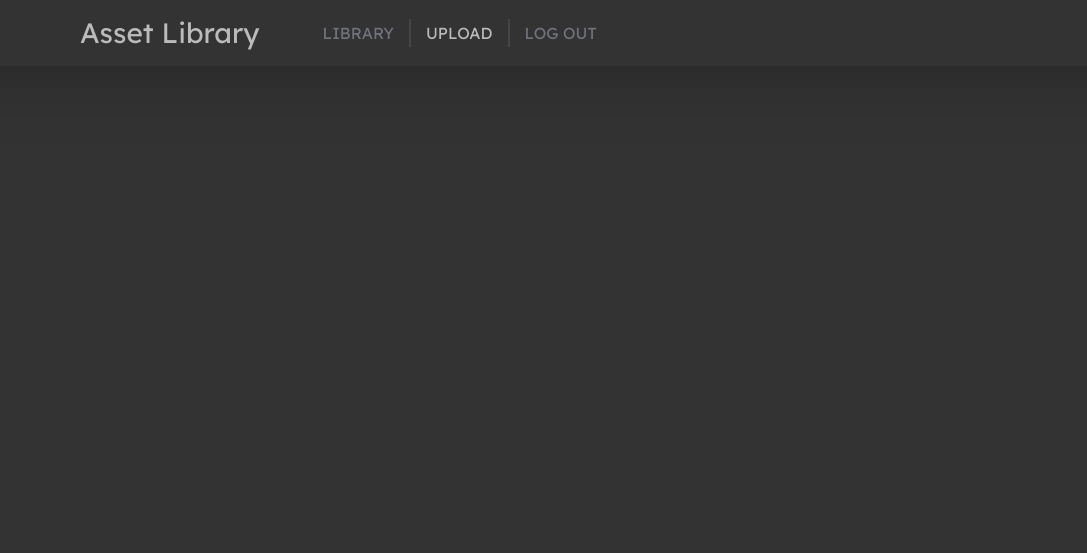
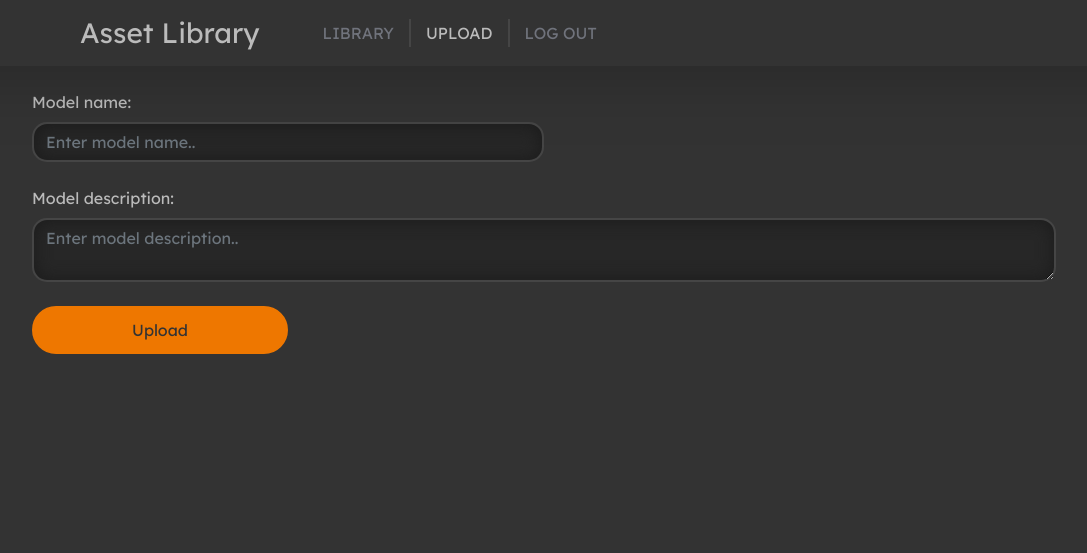
Before and after one commit to DATA-Studio-Team/AssetLibrary, a Django app: page /upload/ in a window 1280 px wide. Shown: the top 553 px of the page, without its empty margins (96-1183 px from the left). Run offline with Django 4.2, Linux system fonts and the light colour scheme.

Commit message:
CSS improvements, upload page additions

```diff
--- a/assetlib/main/static/main/common.css
+++ b/assetlib/main/static/main/common.css
@@ -47,3 +47,36 @@ a {
     min-height: 100vh;
 
 }
+
+.form-control {
+    color: inherit;
+
+    background-color: #272727;
+    box-shadow: 0 0 15px 2px #1d1d1d inset;
+    border: solid 2px #454545;
+    border-radius: 15px;
+}
+
+.form-control:focus {
+    color: inherit;
+
+    background: none;
+    box-shadow: none;
+    border-color: #70737C;
+
+}
+
+.form-submit {
+    color: #333333;
+    background-color: #EE7700;
+    border: solid 2px #EE7700;
+    border-radius: 1000px;
+    padding: 10px 30px;
+
+    transition: color 0.15s ease-in-out, background-color 0.15s ease-in-out;
+}
+
+.form-submit:hover {
+    background-color: transparent;
+    color: #EE7700
+}
--- a/assetlib/main/templates/main/upload.html
+++ b/assetlib/main/templates/main/upload.html
@@ -28,9 +28,20 @@
             </div>
         </div>
 
-        <div class="content">
-            <form method="post">
+        <div class="content adjusted-content mx-auto">
+            <form class="d-flex flex-column gap-4 mt-4" method="post">
+                <div class="w-50">
+                    <label class="form-label" for="name">Model name:</label>
+                    <input class="form-control" id="name" name="name" minlength="2" type="text" placeholder="Enter model name..">
+                </div>
 
+                <div>
+                    <label class="form-label" for="description">Model description:</label>
+                    <textarea class="form-control" id="description" name="description" type="text" placeholder="Enter model description.."></textarea>
+                </div>
+
+
+                <input class="form-submit w-25" type="submit" value="Upload">
             </form>
         </div>
     </body>
```
Also changed, not shown: assetlib/main/static/main/login.css (+0 -31 lines), assetlib/db.sqlite3.
